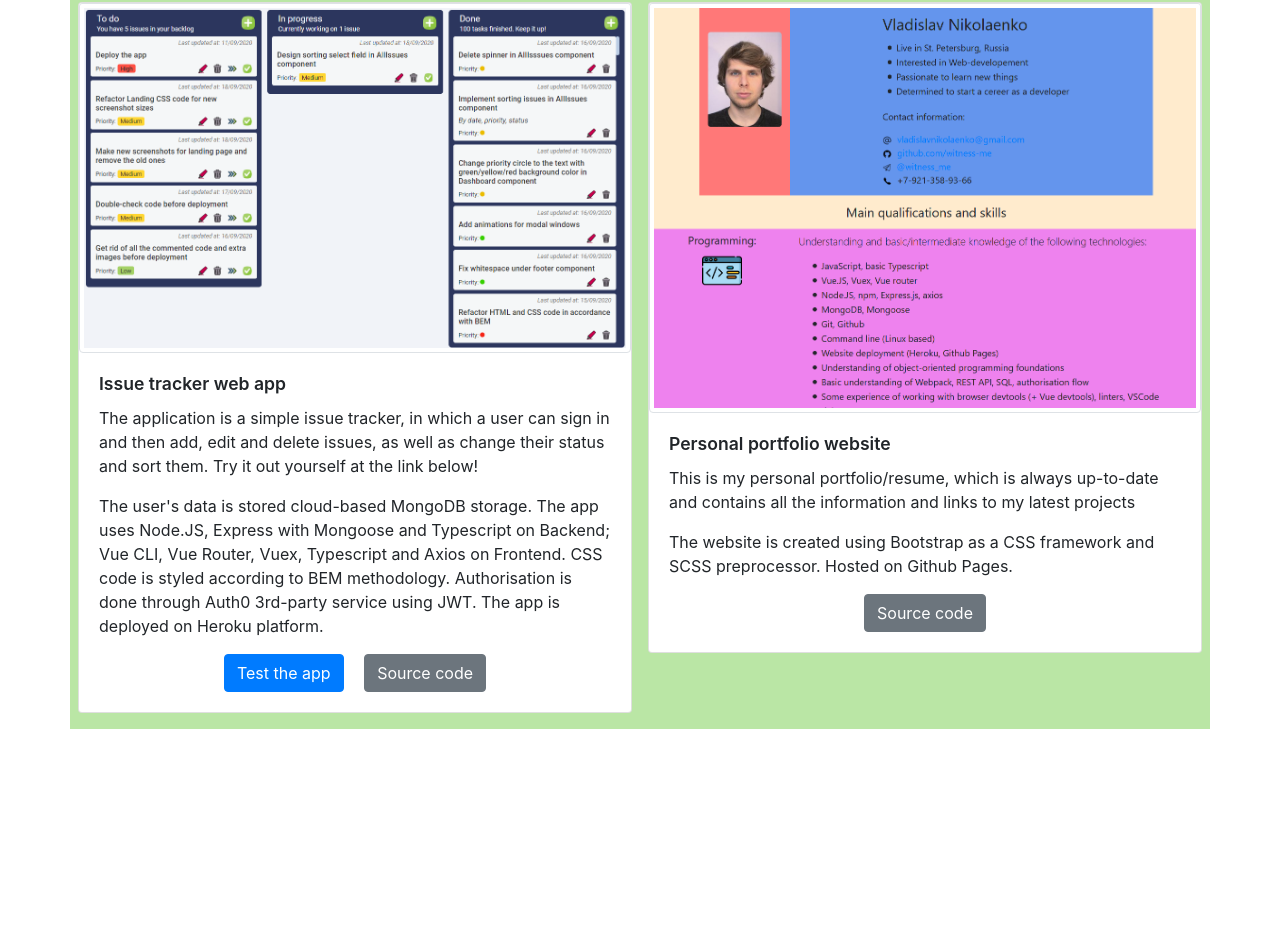
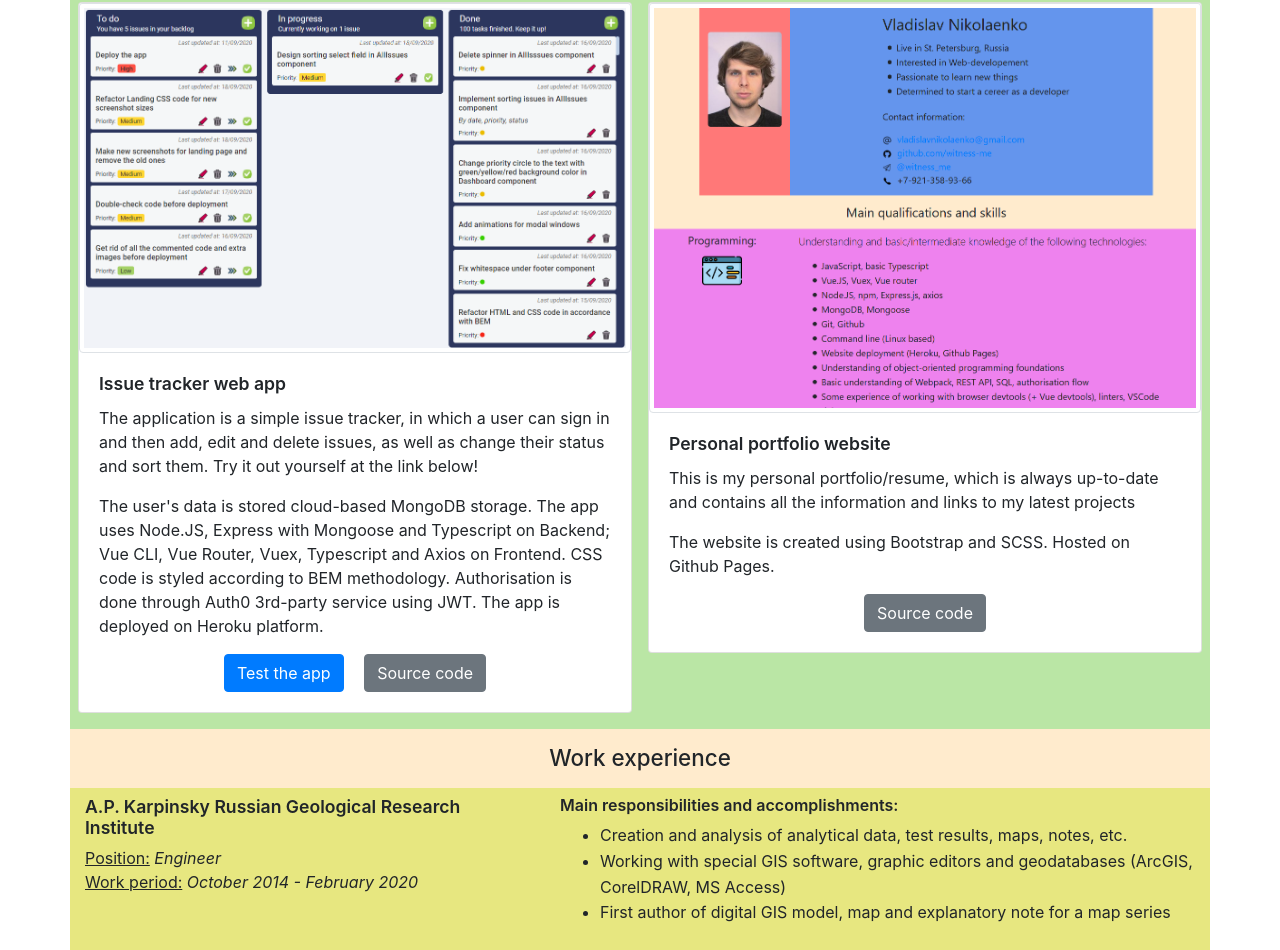
Before and after one commit to winess-me/portfolio, a plain HTML site: page index.html in a window 1280 px wide. Shown: the part 2545-3495 px from the top of the page. Before the commit the page ends 3274 px from the top, so only its background shows below. Drawn offline with nearby package versions, Linux system fonts and the light colour scheme.

Commit message:
Add work experience

```diff
--- a/index.html
+++ b/index.html
@@ -275,8 +275,8 @@
                       contains all the information and links to my latest projects
                     </p>
                     <p>
-                      The website is created using Bootstrap as a CSS framework and SCSS
-                      preprocessor. Hosted on Github Pages.
+                      The website is created using Bootstrap and SCSS. Hosted on Github
+                      Pages.
                     </p>
                   </div>
                   <div class="text-center">
@@ -284,6 +284,40 @@
                   </div>
                 </div>
               </div>
+            </div>
+          </div>
+        </div>
+      </div>
+
+      <!-- work experience -->
+      <div class="row">
+        <div class="col-12">
+          <h2 class="my-3 text-center">Work experience</h2>
+          <div class="row py-2" style="background: rgb(231, 231, 128)">
+            <!-- work__title -->
+            <div class="col-12 col-md-5">
+              <h4>A.P. Karpinsky Russian Geological Research Institute</h4>
+              <p>
+                <u>Position:</u> <em>Engineer</em> <br />
+                <u>Work period:</u> <em>October 2014 - February 2020</em>
+              </p>
+            </div>
+            <div class="col-12 col-md-7">
+              <h5>Main responsibilities and accomplishments:</h5>
+              <ul>
+                <li>
+                  Creation and analysis of analytical data, test results, maps, notes,
+                  etc.
+                </li>
+                <li>
+                  Working with special GIS software, graphic editors and geodatabases
+                  (ArcGIS, CorelDRAW, MS Access)
+                </li>
+                <li>
+                  First author of digital GIS model, map and explanatory note for a map
+                  series
+                </li>
+              </ul>
             </div>
           </div>
         </div>
--- a/main.scss
+++ b/main.scss
@@ -35,3 +35,7 @@ h4 {
   font-size: 1.1rem;
   font-weight: 600;
 }
+h5 {
+  font-size: 1rem;
+  font-weight: 600;
+}
```
Also changed, not shown: main.css, 1 other file.
